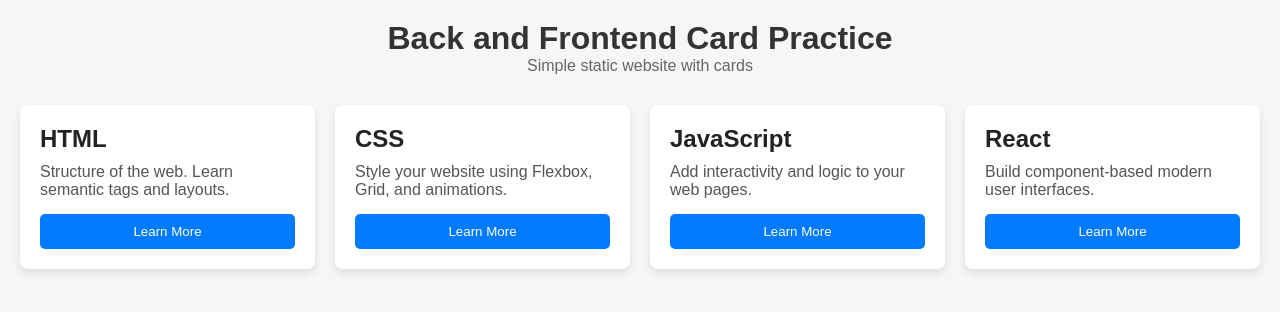
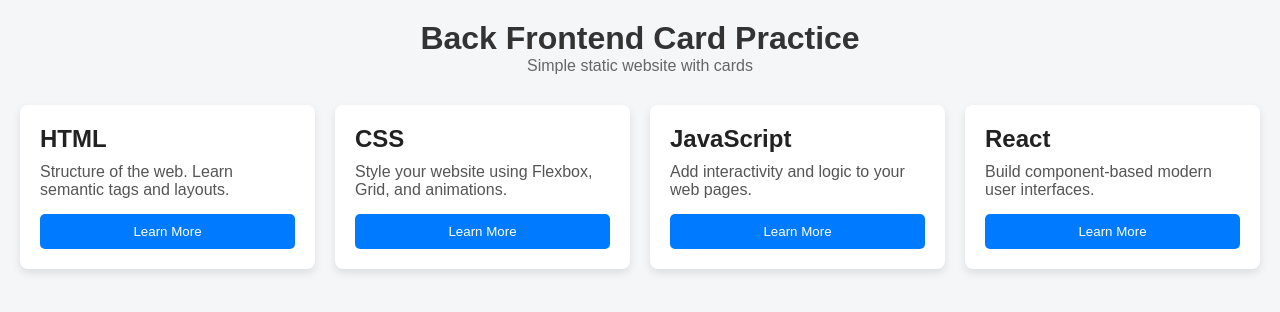
Before and after one commit to Muhammad-Ali671/openedition, a plain HTML site: page index.html in a window 1280 px wide. Drawn offline with Linux system fonts and the light colour scheme.

Commit message:
Permission testing of dev-test

```diff
--- a/index.html
+++ b/index.html
@@ -9,7 +9,7 @@
 <body>
 
   <header class="header">
-    <h1>Back and Frontend Card Practice</h1>
+    <h1>Back Frontend Card Practice</h1>
     <p>Simple static website with cards</p>
   </header>
 
```
